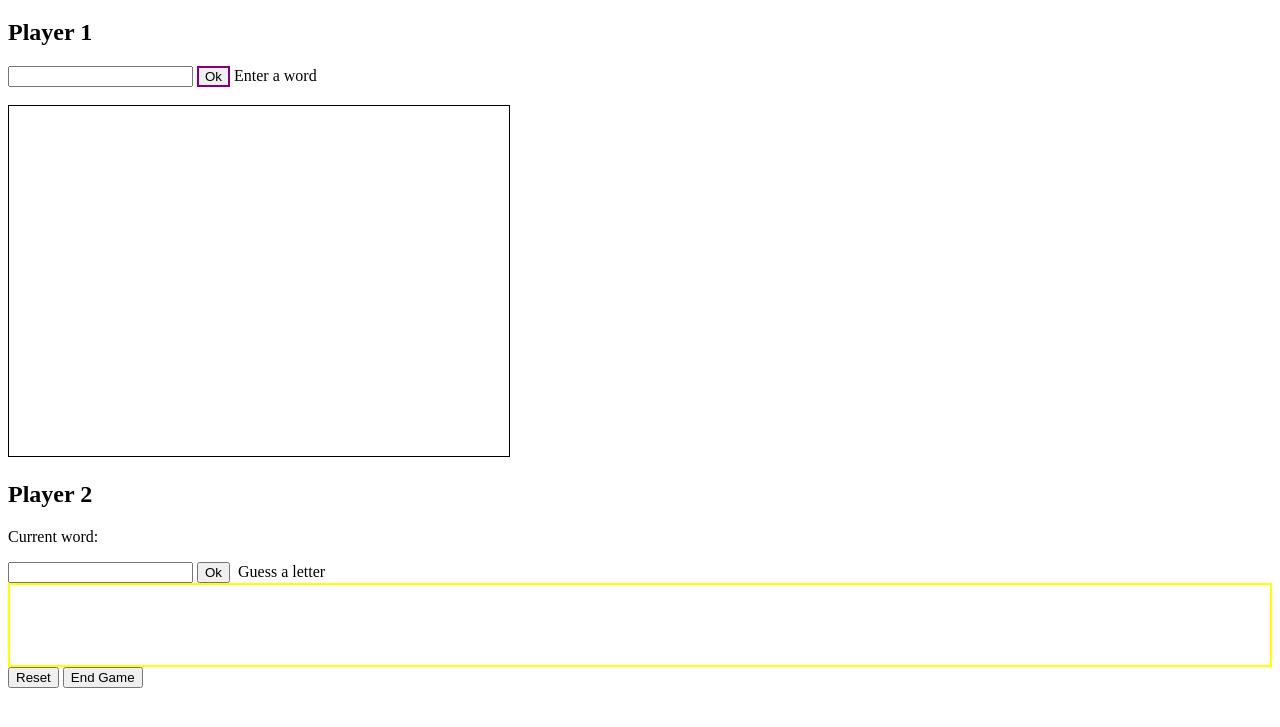
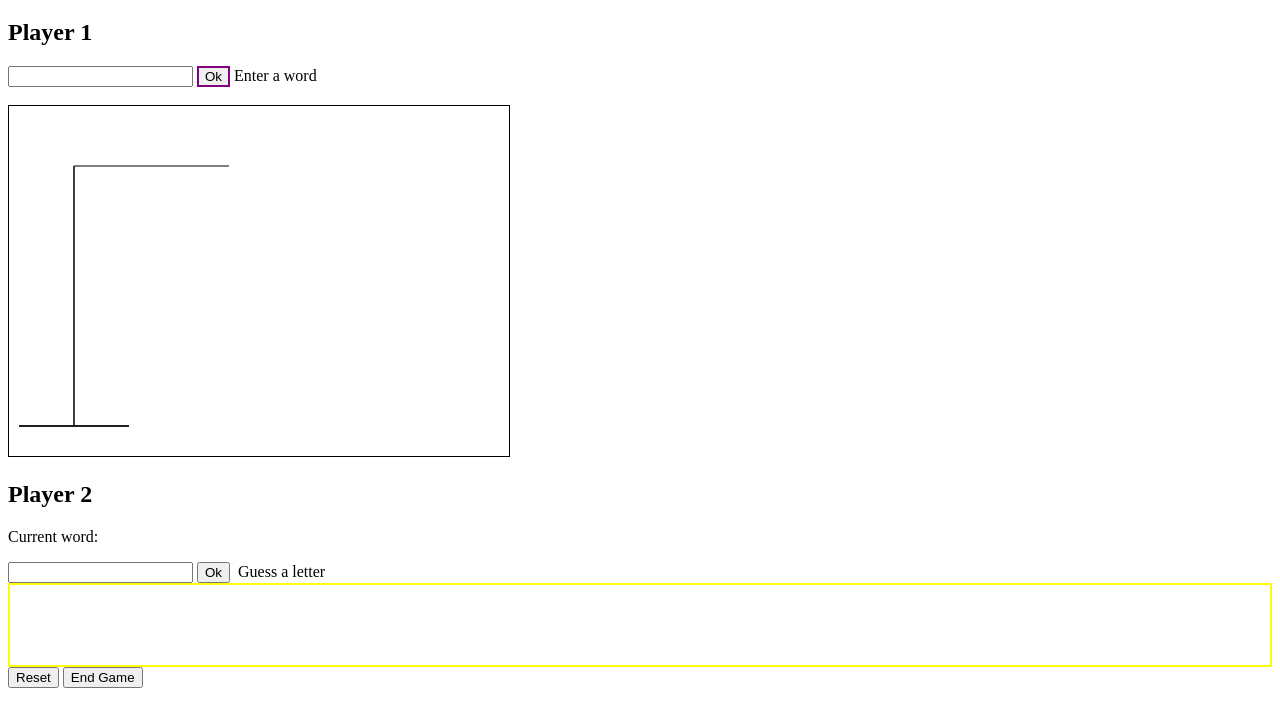
Before and after one commit to shakiraweir/Project1-Hangman, a plain HTML site: page index.html in a window 1280 px wide. Shown: the part 61-788 px from the top of the page. Drawn offline with Linux system fonts and the light colour scheme.

Commit message:
display hanger inside canvas when page loads

```diff
--- a/index.html
+++ b/index.html
@@ -33,5 +33,6 @@
         <input type="submit" value="End Game"></input>
     </form>
     </div>
+    <script src="script.js"></script>
 </body>
 </html>
--- a/script.js
+++ b/script.js
@@ -0,0 +1,17 @@
+// display hanger inside canvas when page loads
+var canvas = document.getElementById("myCanvas");
+var ctx = canvas.getContext("2d");
+
+window.onload = function displayHanger() {
+    ctx.moveTo(10,320);
+    ctx.lineTo(120,320);
+    ctx.stroke();
+
+    ctx.moveTo(65,60);
+    ctx.lineTo(65,320);
+    ctx.stroke();
+
+    ctx.moveTo(65,60);
+    ctx.lineTo(220,60);
+    ctx.stroke();
+}
```
